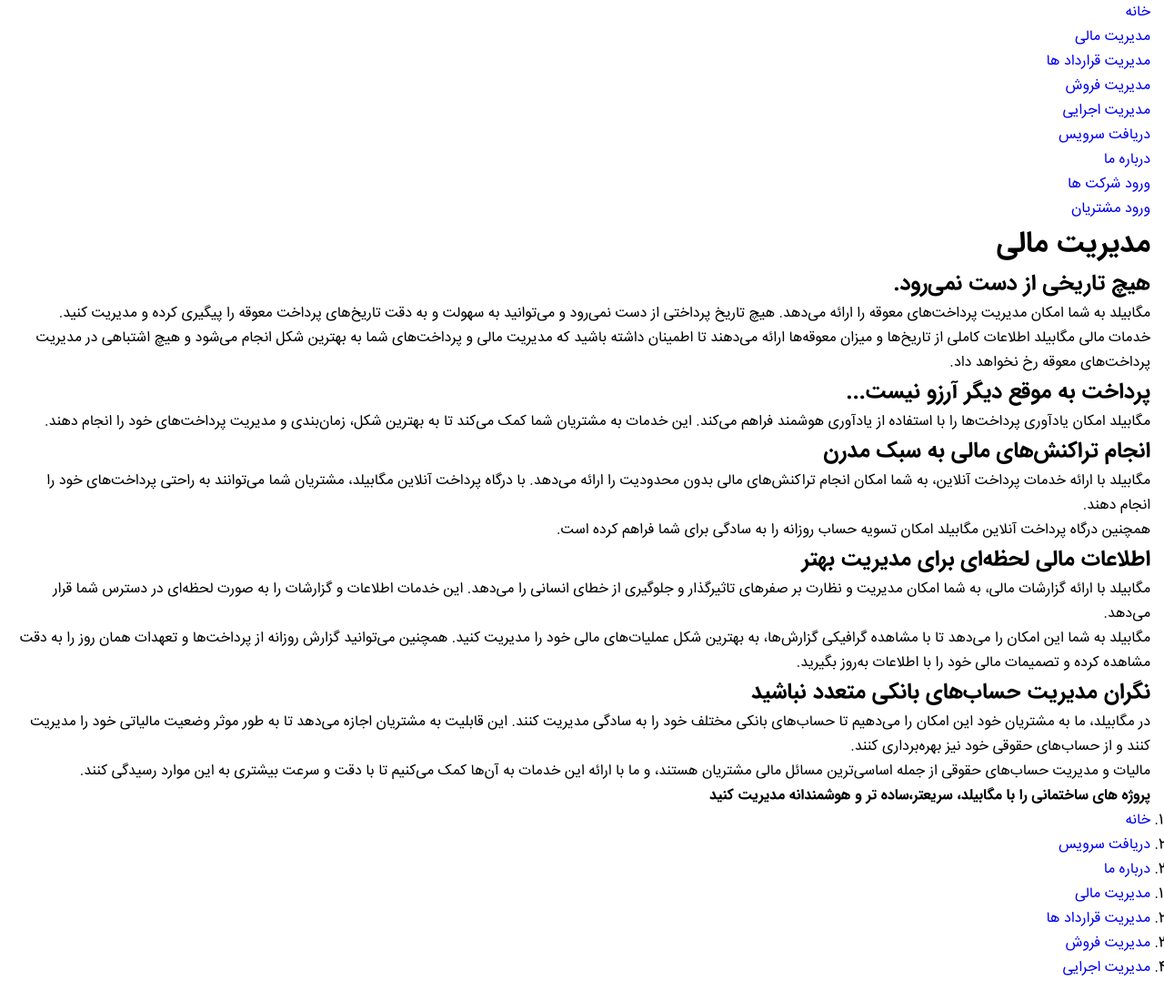
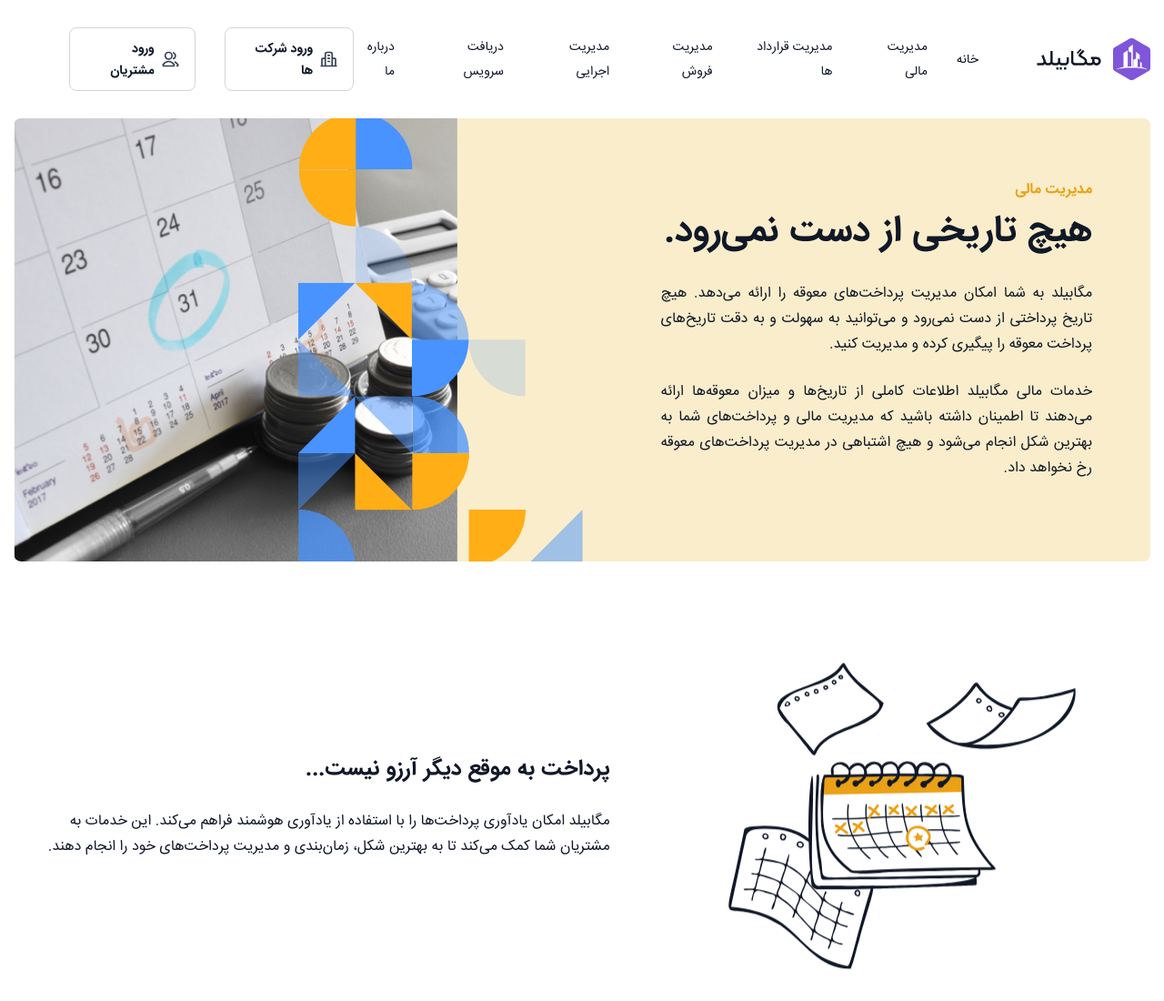
Before and after one commit to mega-build/ir-megabuild-website, a website: page financial.html in a window 1280 px wide. Shown: the top 1100 px of the page at 91% size. Before the commit the page ends 1077 px from the top, so only its background shows below. Drawn offline with nearby package versions, Linux system fonts and the light colour scheme; files that its build step writes are made by us from their sources.

Commit message:
header banner

```diff
--- a/assets/css/content-body.scss
+++ b/assets/css/content-body.scss
@@ -76,7 +76,7 @@
       height: 20px;
     }
   }
-  &::before{
+  &::before {
     content: "";
     width: 100%;
     height: 572px;
@@ -89,31 +89,121 @@
   }
 }
 
+
+.header-banner {
+  background-color: #53389e;
+  border-radius: 8px;
+  padding: 64px 64px 64px 0;
+  position: relative;
+  overflow: hidden;
+  h1 {
+    color: #fff;
+    text-align: right;
+    font-size: 40px;
+    font-style: normal;
+    font-weight: 700;
+    line-height: normal;
+    &::after {
+      content: "";
+      background: url("../../assets/images/home-header-img.jpg");
+      width: 50%;
+      height: 100%;
+      background-position: left;
+      background-repeat: no-repeat;
+      display: block;
+      position: absolute;
+      left: 0;
+      top: 0;
+      border-radius: 8px 0 0 8px;
+      background-size: contain;
+    }
+    &::before {
+      content: "";
+      background: url("../../assets/images/home-header-pattern.svg");
+      width: 50%;
+      height: 100%;
+      background-position: left;
+      background-repeat: no-repeat;
+      display: block;
+      position: absolute;
+      left: 15%;
+      top: 0;
+      border-radius: 8px 0 0 8px;
+      background-size: contain;
+      transform: rotate(90deg);
+      z-index: 1;
+    }
+  }
+  p {
+    color: #fff;
+    font-size: 16px;
+    font-style: normal;
+    font-weight: 400;
+    line-height: 28px;
+    margin: 24px 0;
+    width: 40%;
+    text-align: justify;
+  }
+  a {
+    padding: 10px 16px;
+    display: inline-block;
+    &:nth-child(3) {
+      border-radius: 8px;
+      background: #fff;
+      color: #7f56d9;
+      font-size: 14px;
+      font-style: normal;
+      font-weight: 700;
+      line-height: 24px;
+      margin-left: 16px;
+    }
+    &:nth-child(4) {
+      border-radius: 8px;
+      border: 1px solid #fff;
+      color: #fff;
+      font-size: 14px;
+      font-style: normal;
+      font-weight: 700;
+      line-height: 24px;
+    }
+  }
+}
+
+
+
 @media (max-width: 992.8px) {
-
   .content-body {
     display: flex;
     margin: 32px 0;
     flex-direction: column;
     gap: 16px;
-    article{
-      h3{
+    article {
+      h3 {
         font-size: 20px;
       }
-      p{
+      p {
         margin: 16px 0;
         font-size: 14px;
       }
     }
-    ul{
+    ul {
       margin-left: auto;
       gap: 12px;
-      li{
+      li {
         font-size: 14px;
       }
     }
-    &::before{
+    &::before {
       height: 470px;
     }
   }
 }
+
+@media (max-width: 992.8px) {
+  .content-body {
+    &::before {
+      height: 260px;
+      background-size: contain;
+    }
+  }
+}
--- a/assets/css/contracts.scss
+++ b/assets/css/contracts.scss
@@ -15,7 +15,7 @@
       line-height: 40px;
     }
   }
-  &::before{
+  &::before {
     height: 400px;
   }
 }
@@ -57,12 +57,55 @@
     }
   }
 }
+
+.header-banner {
+  background-color: #f4ebff;
+  h1 {
+    color: #7f56d9;
+    font-size: 16px;
+    font-style: normal;
+    font-weight: 700;
+    line-height: 28px;
+    &::after{
+      background: url("../../assets/images/contract-management.jpg");
+      width: 50%;
+      height: 100%;
+      background-position: left;
+      background-repeat: no-repeat;
+      display: block;
+      position: absolute;
+      left: 0;
+      top: 0;
+      border-radius: 8px 0 0 8px;
+      background-size: contain;
+    }
+  }
+  article {
+    h2 {
+      color: #101828;
+      text-align: right;
+      font-size: 40px;
+      font-style: normal;
+      font-weight: 700;
+      line-height: normal;
+      width: 35%;
+    }
+    p {
+      color:  #101828;
+      text-align: justify;
+      font-size: 16px;
+      font-style: normal;
+      font-weight: 400;
+      line-height: 28px;
+    }
+  }
+}
+
 @media (max-width: 992.8px) {
-    .content-body {
-
-        &::before{
-          height: 260px;
-          background-size: contain;
-        }
-      }
+  .content-body {
+    &::before {
+      height: 260px;
+      background-size: contain;
+    }
+  }
 }
--- a/assets/css/financial.scss
+++ b/assets/css/financial.scss
@@ -1 +1,95 @@
-@import 'main';
+@import "main";
+@import "header";
+@import "footer";
+@import "content-body";
+@import "online";
+
+.content-body {
+  article {
+    grid-area: span 4;
+    h2 {
+      color: #101828;
+      text-align: right;
+      font-size: 24px;
+      font-style: normal;
+      font-weight: 700;
+      line-height: 40px;
+    }
+  }
+  &::before {
+    height: 400px;
+  }
+}
+.header-banner {
+  background-color: #faedcb;
+  h1 {
+    color: #eaa115;
+    font-size: 16px;
+    font-style: normal;
+    font-weight: 700;
+    line-height: 28px;
+    &::after{
+      background: url("../../assets/images/financial-management.jpg");
+      width: 50%;
+      height: 100%;
+      background-position: left;
+      background-repeat: no-repeat;
+      position: absolute;
+      left: 0;
+      top: 0;
+      border-radius: 8px 0 0 8px;
+      background-size: contain;
+    }
+  }
+  article {
+    h2 {
+      color: #101828;
+      text-align: right;
+      font-size: 40px;
+      font-style: normal;
+      font-weight: 700;
+      line-height: normal;
+    }
+    p {
+      color:  #101828;
+      text-align: justify;
+      font-size: 16px;
+      font-style: normal;
+      font-weight: 400;
+      line-height: 28px;
+    }
+  }
+}
+
+section {
+  &:nth-child(2) {
+    &::before {
+      background-image: url("../images/fm-1.svg");
+    }
+  }
+  &:nth-child(3) {
+    direction: ltr;
+    &::before {
+      background-image: url("../images/fm-2.svg");
+    }
+  }
+  &:nth-child(4) {
+    &::before {
+      background-image: url("../images/fm-3.svg");
+    }
+  }
+  &:nth-child(5) {
+    &::before {
+      background-image: url("../images/fm-4.svg");
+    }
+  }
+}
+
+@media (max-width: 992.8px) {
+  .content-body {
+    &::before {
+      height: 260px;
+      background-size: contain;
+    }
+  }
+}
--- a/assets/css/marketing.scss
+++ b/assets/css/marketing.scss
@@ -15,11 +15,52 @@
   article {
     grid-area: span 4;
   }
-  &::before{
+  &::before {
     height: 400px;
   }
 }
-
+.header-banner {
+  background-color: #dbe7e4;
+  h1 {
+    color: #52897b;
+    text-align: right;
+    font-size: 16px;
+    font-style: normal;
+    font-weight: 700;
+    line-height: 28px;
+    &::after{
+      background: url("../../assets/images/marketing-management.jpg");
+      width: 50%;
+      height: 100%;
+      background-position: left;
+      background-repeat: no-repeat;
+      position: absolute;
+      left: 0;
+      top: 0;
+      border-radius: 8px 0 0 8px;
+      background-size: contain;
+    }
+  }
+  article {
+    h2 {
+      color: #101828;
+      text-align: right;
+      font-size: 40px;
+      font-style: normal;
+      font-weight: 700;
+      line-height: normal;
+      width: 40%;
+    }
+    p {
+      color:  #101828;
+      text-align: justify;
+      font-size: 16px;
+      font-style: normal;
+      font-weight: 400;
+      line-height: 28px; /* 175% */
+    }
+  }
+}
 section {
   &:nth-child(2) {
     &::before {
--- a/financial.html
+++ b/financial.html
@@ -18,8 +18,8 @@
     gtag('config', 'G-PJ4V7GHQZG');
     </script>
 </head>
-<body class="container">
-    <header>
+<body>
+    <header class="container">
         <u class="logo_type"></u>
         <nav>
             <ul>
@@ -74,7 +74,7 @@
                 </li>
             </ul>
 
-            <ul>
+            <ul class="button-list">
                 <li>
                     <a
                         href="http://panel.megabuild.ir/"
@@ -94,7 +94,8 @@
         </nav>
 
     </header>
-    <main>
+    <main  class="container">
+        <section class="header-banner">
             <h1>
             مدیریت مالی
         </h1>
@@ -110,7 +111,9 @@
                 خدمات مالی مگابیلد اطلاعات کاملی از تاریخ‌ها و میزان معوقه‌ها ارائه می‌دهند تا اطمینان داشته باشید که مدیریت مالی و پرداخت‌های شما به بهترین شکل انجام می‌شود و هیچ اشتباهی در مدیریت پرداخت‌های معوقه رخ نخواهد داد.
             </p>
         </article>
+        </section>
 
+        <section class="content-body">
             <article>
                 <h2>
                     پرداخت به موقع دیگر آرزو نیست...
@@ -119,7 +122,9 @@
                     مگابیلد امکان یادآوری پرداخت‌ها را با استفاده از یادآوری هوشمند فراهم می‌کند. این خدمات به مشتریان شما کمک می‌کند تا به بهترین شکل، زمان‌بندی و مدیریت پرداخت‌های خود را انجام دهند.
                 </p>
             </article>
+        </section>
 
+        <section class="content-body">
             <article>
                 <h2>
                     انجام تراکنش‌های مالی به سبک مدرن
@@ -131,7 +136,9 @@
                     همچنین درگاه پرداخت آنلاین مگابیلد امکان تسویه حساب روزانه را به سادگی برای شما فراهم کرده است.
                 </p>
             </article>
+        </section>
 
+        <section class="content-body">
             <article>
                 <h2>
                     اطلاعات مالی لحظه‌ای برای مدیریت بهتر
@@ -143,7 +150,9 @@
                     مگابیلد به شما این امکان را می‌دهد تا با مشاهده گرافیکی گزارش‌ها، به بهترین شکل عملیات‌های مالی خود را مدیریت کنید. همچنین می‌توانید گزارش روزانه از پرداخت‌ها و تعهدات همان روز را به دقت مشاهده کرده و تصمیمات مالی خود را با اطلاعات به‌روز بگیرید.
                 </p>
             </article>
+        </section>
 
+        <section class="content-body">
             <article>
                 <h2>
                     نگران مدیریت حساب‌های بانکی متعدد نباشید
@@ -156,10 +165,11 @@
                 </p>
 
             </article>
+        </section>
     </main>
 
     <footer>
-        <ul>
+        <ul  class="container">
             <li>
                 <u class="logo_type"></u>
                 <b>
```
Also changed, not shown: contracts.html (+1 -1 lines), index.html (+2 -2 lines), marketing.html (+1 -1 lines). Lines whose indentation alone changed are shown as unchanged.
